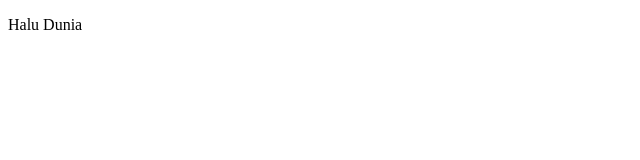
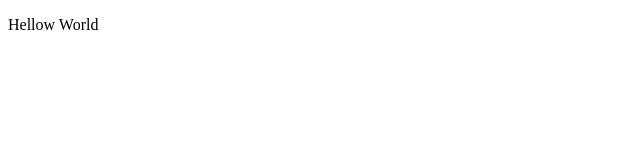
Before and after one commit to hendrapaiton/mandalika, a plain HTML site: page static/index.html in a window 1280 px wide. Shown: the full height of the page, 0-640 px from the left. Drawn offline with Linux system fonts and the light colour scheme.

Commit message:
Update index.html

```diff
--- a/static/index.html
+++ b/static/index.html
@@ -5,6 +5,6 @@
     <title>Mandalika Project</title>
 </head>
 <body>
-<p>Halu Dunia</p>
+<p>Hellow World</p>
 </body>
 </html>
```
